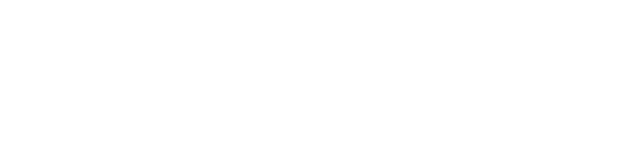
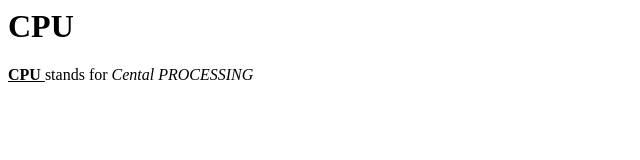
Before and after one commit to iamneo-production/fffcdafccffadaeccdfffebaeceaec, a website: page public/index.html in a window 1280 px wide. Shown: the whole page, without its empty margins (0-640 px from the left). Drawn offline with Linux system fonts and the light colour scheme.

Commit message:
Backup Commit

```diff
--- a/public/index.html
+++ b/public/index.html
@@ -1,5 +1,6 @@
 <html>
-<title> CPU </title>
 <body>
+    <h1> CPU </h1>
 
+    <p><u><b> CPU </b></u> stands for <i> Cental PROCESSING </i></p>
 </body>
```
